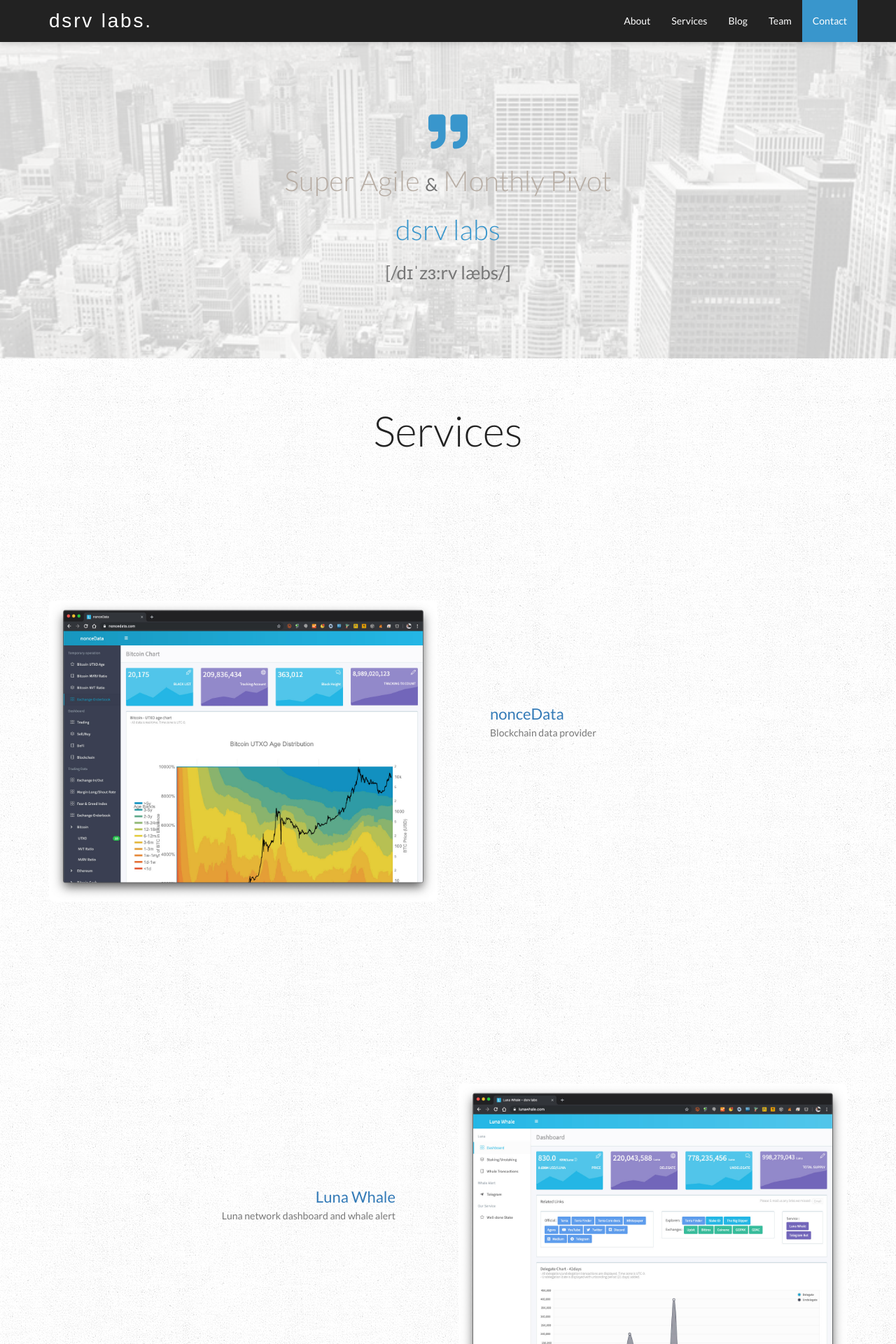
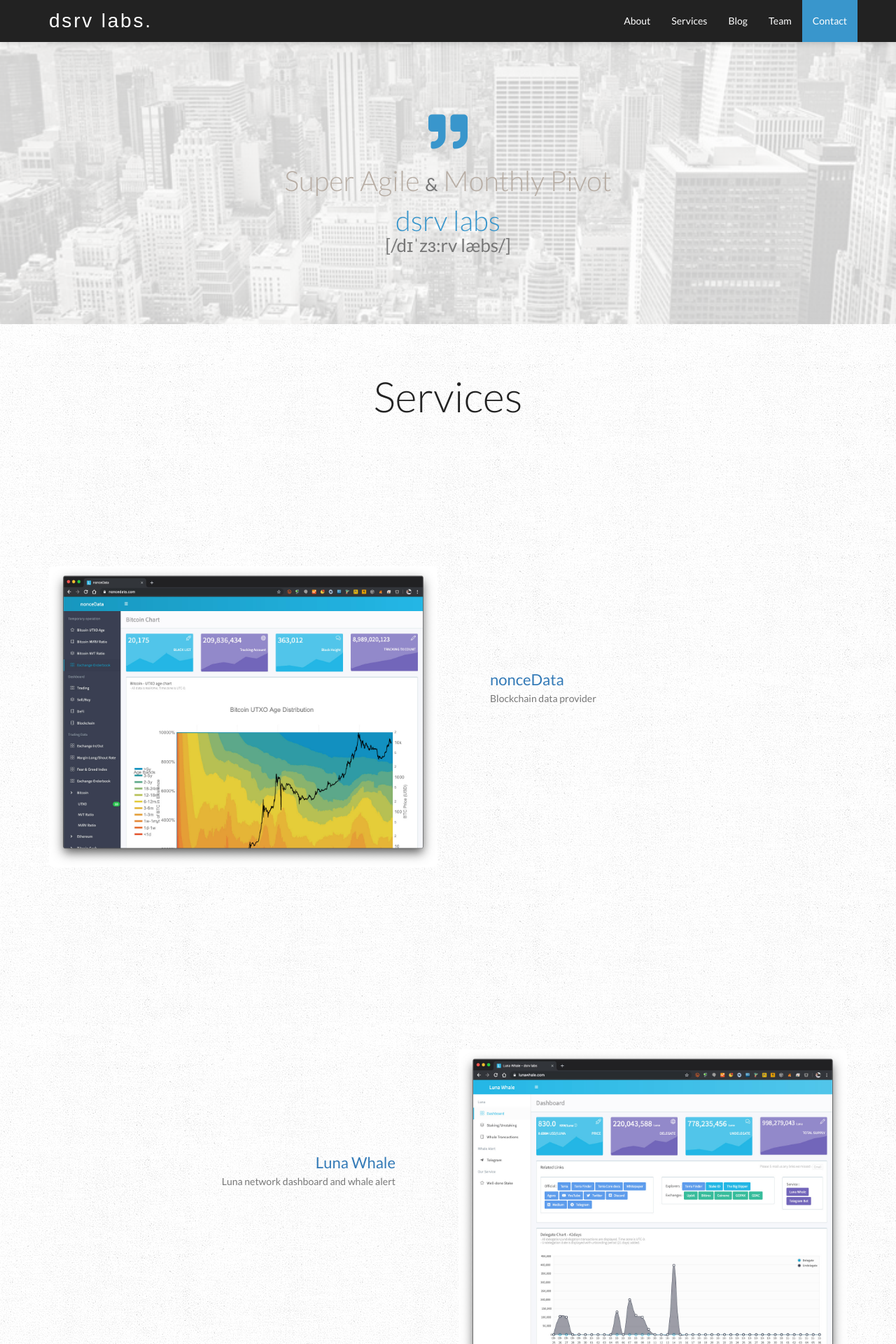
Before and after one commit to dsrvlabs/dsrvlabs.github.io, a Jekyll site: the page built from index.html, in a window 1280 px wide. Shown: the top 1920 px of the page at 70% size. Built offline with Jekyll 4.4.1, drawn with Linux system fonts in a browser that asks for light colours; nearby versions of some CDN libraries; some web fonts are replaced; the list of posts is cut into pages by our own code.

Commit message:
자잘한 디자인 수정

```diff
--- a/index.html
+++ b/index.html
@@ -141,7 +141,7 @@ author_profile: true
 
 							</h2>
 
-							<h2 class="lead quote-by">dsrv labs <br><small>[/dɪˈzɜ:rv læbs/]</small></h2>
+							<h2 class="lead quote-by" style="line-height: 30px;">dsrv labs <br><small>[/dɪˈzɜ:rv læbs/]</small></h2>
 						</div>
 						<!-- //.quote-text -->
 					</div>
```
